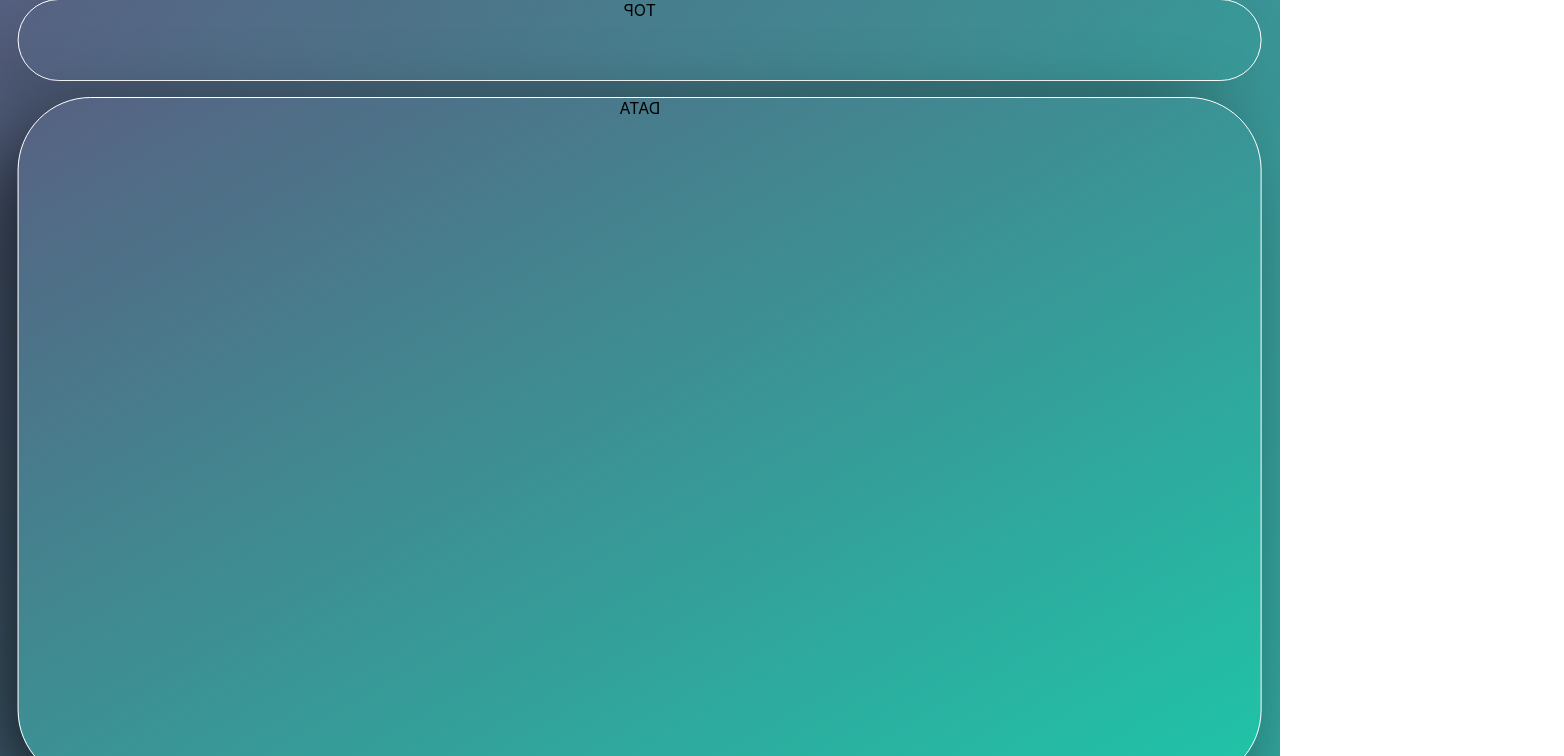
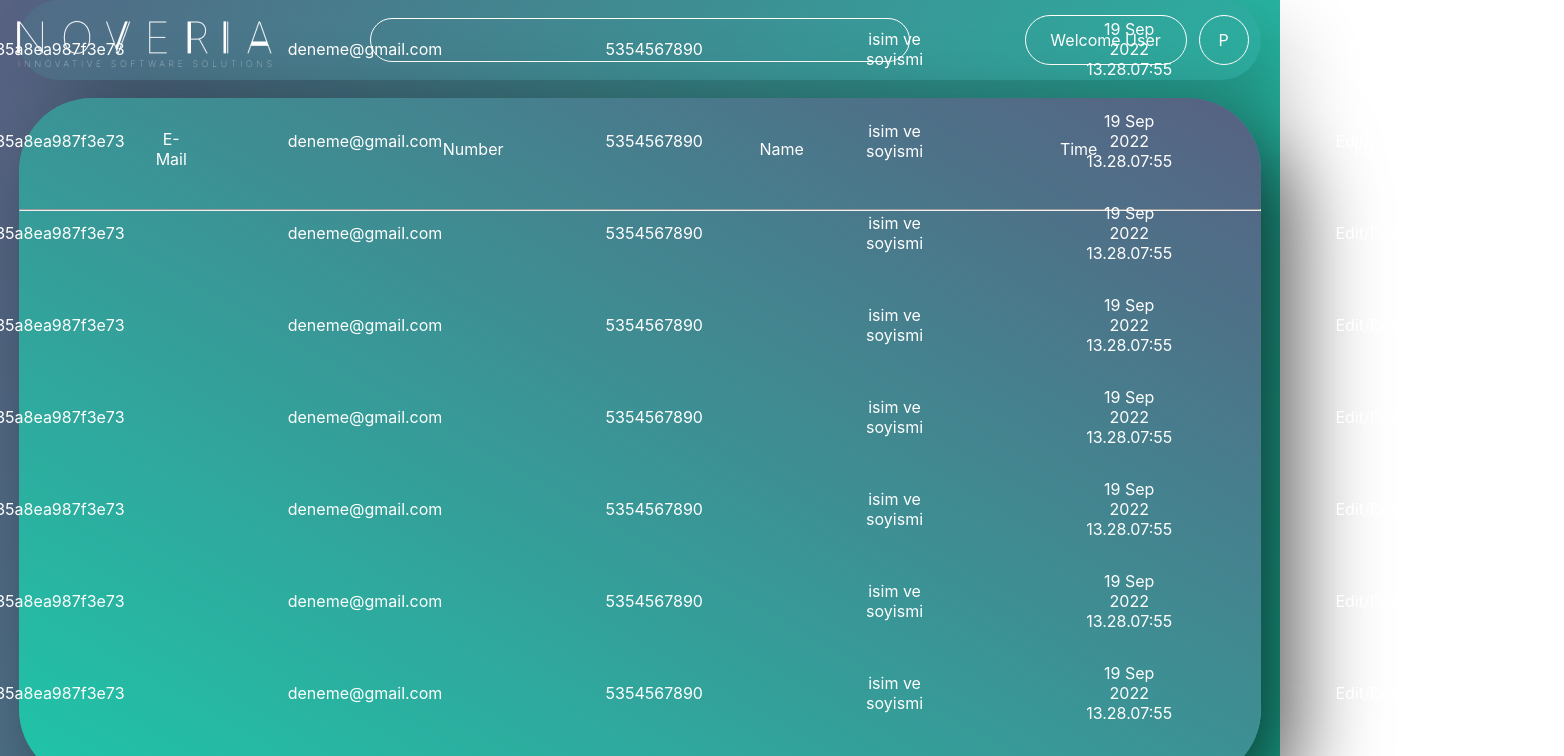
Before and after one commit to EnsarBatuhanAyd/hpdatabaseui, a React (Vite) app: page / in a window 1280 px wide. Shown: the top 756 px of the page, 1564 px wide, since content can reach past the window. Built offline with nearby package versions, Linux system fonts and the light colour scheme.

Commit message:
content structure and css addition

```diff
--- a/src/Pages/Interface.css
+++ b/src/Pages/Interface.css
@@ -1,5 +1,5 @@
 .App{
-    background-image: url(./../img/bg.png);
+    background: linear-gradient(107.19deg, #576182 0.53%, #1FC5A8 100%);
     width:100vw;
     height:100vh;
 }
@@ -30,19 +30,138 @@
 .top-bar{
     height: 100%;
     width: 97%;
-    border: 1px solid white;
+
     background: linear-gradient(209.8deg, rgba(87, 97, 130, 0.1) 0%, rgba(31, 197, 168, 0.1) 100%);
     box-shadow: 35px 33px 78px rgba(0, 0, 0, 0.2);
     border-radius: 73px;
-    transform: matrix(-1, 0, 0, 1, 0, 0);
+    display: flex;
+    flex-direction: row;
+
 }
 .data-area{
     height: 95%;
     width: 97%;
-    border: 1px solid white;
+
     border-radius:10em;
     background: linear-gradient(209.8deg, #576182 0%, #1FC5A8 100%);
     box-shadow: 35px 33px 84px rgba(0, 0, 0, 0.65);
     border-radius: 73px;
-    transform: matrix(-1, 0, 0, 1, 0, 0);
+
 }
+.logo-area{
+    width:20%;
+    height: 100%;
+    display: flex;
+    align-items: center;
+    justify-content: center;
+    border-color: transparent;
+}
+.search-area{
+    width:60%;
+    height: 100%;
+    display: flex;
+    align-items: center;
+    justify-content: center;
+
+}
+.profile-area{
+    width:20%;
+    height: 100%;
+    display: flex;
+    align-items: center;
+    justify-content: space-evenly;
+
+}
+.logo{
+    width:100%;
+    height: 100%;
+    display: flex;
+    justify-content: center;
+    align-items: center;
+
+}
+.search-box{
+    width:40em;
+    height:3em;
+    border: 0.1em solid;
+    border-color:white;
+    border-radius: 2em;
+    color: white;
+    display: flex;
+    align-items: center;
+    justify-content: center;
+    text-align: center;
+    background-color: transparent;
+}
+.profile-box{
+    width:10em;
+    height: 3em;
+    border: 0.1em solid;
+    border-color:white;
+    border-radius: 2em;
+    color: white;
+    display: flex;
+    align-items: center;
+    justify-content: center;
+}
+.pimg-box{
+    width:3em;
+    height: 3em;
+    border: 0.1em solid;
+    border-color:white;
+    border-radius: 2em;
+    color: white;
+    display: flex;
+    align-items: center;
+    justify-content: center;
+}
+
+.headers-area{
+    width:100%;
+    height: 15%;
+
+    display: flex;
+    align-items: center;
+    justify-content: center;
+}
+.datas-area{
+    width:100%;
+    height: 85%;
+
+    display: flex;
+    align-items: center;
+    justify-content: center;
+    flex-direction: column;
+}
+.table-titles{
+    display:flex;
+    align-items: center;
+    justify-content: center;
+    flex-direction: row;
+    text-decoration: none;
+    list-style-type: none;
+   color: white;
+
+}
+.table-titles li{
+    margin: 8em;
+
+}
+.table-datas{
+    display:flex;
+    align-items: center;
+    justify-content: center;
+    flex-direction: row;
+    text-decoration: none;
+    list-style-type: none;
+   color: white;
+
+}
+.table-datas li{
+    margin-right:5.1em;
+    margin-left:5.1em;
+
+}
+.line{
+    color: aliceblue;
+}
--- a/src/Pages/Interface.jsx
+++ b/src/Pages/Interface.jsx
@@ -1,10 +1,139 @@
 import "./Interface.css";
+import logo from "./../img/logo.png";
 function RealtimePage() {
   return (
     <div className="App">
       <div className="App-Content">
-        <div className="App-Content-Top"><div className="top-bar">TOP</div></div>
-        <div className="App-Content-Bottom"><div className="data-area">DATA</div></div>
+        <div className="App-Content-Top">
+          <div className="top-bar">
+            <div className="logo-area">
+              <img src={logo}></img>
+            </div>
+            <div className="search-area">
+              <input className="search-box"></input>
+            </div>
+            <div className="profile-area">
+              {" "}
+              <div className="profile-box">Welcome User</div>
+              <div className="pimg-box">P</div>
+            </div>
+          </div>
+        </div>
+        <div className="App-Content-Bottom">
+          <div className="data-area">
+            <div className="headers-area">
+              <ul className="table-titles">
+                <li>ID</li>
+                <li>E-Mail</li>
+                <li>Number</li>
+                <li>Name</li>
+                <li>Time</li>
+                <li>Edit/Delete</li>
+              </ul>
+            </div>
+            <hr className="line"></hr>
+            <div className="datas-area">
+              <ul className="table-datas">
+                <li>63245f3e0a35a8ea987f3e73</li>
+                <li>deneme@gmail.com</li>
+                <li>5354567890</li>
+                <li>isim ve soyismi</li>
+                <li>19 Sep 2022 13.28.07:55</li>
+                <li>Edit/Delete</li>
+              </ul>
+              <ul className="table-datas">
+                <li>63245f3e0a35a8ea987f3e73</li>
+                <li>deneme@gmail.com</li>
+                <li>5354567890</li>
+                <li>isim ve soyismi</li>
+                <li>19 Sep 2022 13.28.07:55</li>
+                <li>Edit/Delete</li>
+              </ul>
+                 <ul className="table-datas">
+                <li>63245f3e0a35a8ea987f3e73</li>
+                <li>deneme@gmail.com</li>
+                <li>5354567890</li>
+                <li>isim ve soyismi</li>
+                <li>19 Sep 2022 13.28.07:55</li>
+                <li>Edit/Delete</li>
+              </ul>
+              <ul className="table-datas">
+                <li>63245f3e0a35a8ea987f3e73</li>
+                <li>deneme@gmail.com</li>
+                <li>5354567890</li>
+                <li>isim ve soyismi</li>
+                <li>19 Sep 2022 13.28.07:55</li>
+                <li>Edit/Delete</li>
+              </ul>
+              <ul className="table-datas">
+                <li>63245f3e0a35a8ea987f3e73</li>
+                <li>deneme@gmail.com</li>
+                <li>5354567890</li>
+                <li>isim ve soyismi</li>
+                <li>19 Sep 2022 13.28.07:55</li>
+                <li>Edit/Delete</li>
+              </ul>
+
+
+                <ul className="table-datas">
+                <li>63245f3e0a35a8ea987f3e73</li>
+                <li>deneme@gmail.com</li>
+                <li>5354567890</li>
+                <li>isim ve soyismi</li>
+                <li>19 Sep 2022 13.28.07:55</li>
+                <li>Edit/Delete</li>
+              </ul>
+
+                <ul className="table-datas">
+                <li>63245f3e0a35a8ea987f3e73</li>
+                <li>deneme@gmail.com</li>
+                <li>5354567890</li>
+                <li>isim ve soyismi</li>
+                <li>19 Sep 2022 13.28.07:55</li>
+                <li>Edit/Delete</li>
+              </ul>
+
+              <ul className="table-datas">
+                <li>63245f3e0a35a8ea987f3e73</li>
+                <li>deneme@gmail.com</li>
+                <li>5354567890</li>
+                <li>isim ve soyismi</li>
+                <li>19 Sep 2022 13.28.07:55</li>
+                <li>Edit/Delete</li>
+              </ul>
+
+                <ul className="table-datas">
+                <li>63245f3e0a35a8ea987f3e73</li>
+                <li>deneme@gmail.com</li>
+                <li>5354567890</li>
+                <li>isim ve soyismi</li>
+                <li>19 Sep 2022 13.28.07:55</li>
+                <li>Edit/Delete</li>
+              </ul>
+
+                <ul className="table-datas">
+                <li>63245f3e0a35a8ea987f3e73</li>
+                <li>deneme@gmail.com</li>
+                <li>5354567890</li>
+                <li>isim ve soyismi</li>
+                <li>19 Sep 2022 13.28.07:55</li>
+                <li>Edit/Delete</li>
+              </ul>
+
+                <ul className="table-datas">
+                <li>63245f3e0a35a8ea987f3e73</li>
+                <li>deneme@gmail.com</li>
+                <li>5354567890</li>
+                <li>isim ve soyismi</li>
+                <li>19 Sep 2022 13.28.07:55</li>
+                <li>Edit/Delete</li>
+              </ul>
+
+
+
+            </div>
+          </div>
+        </div>
       </div>
     </div>
   );
```
Also changed, not shown: src/img/logo.png (added).
